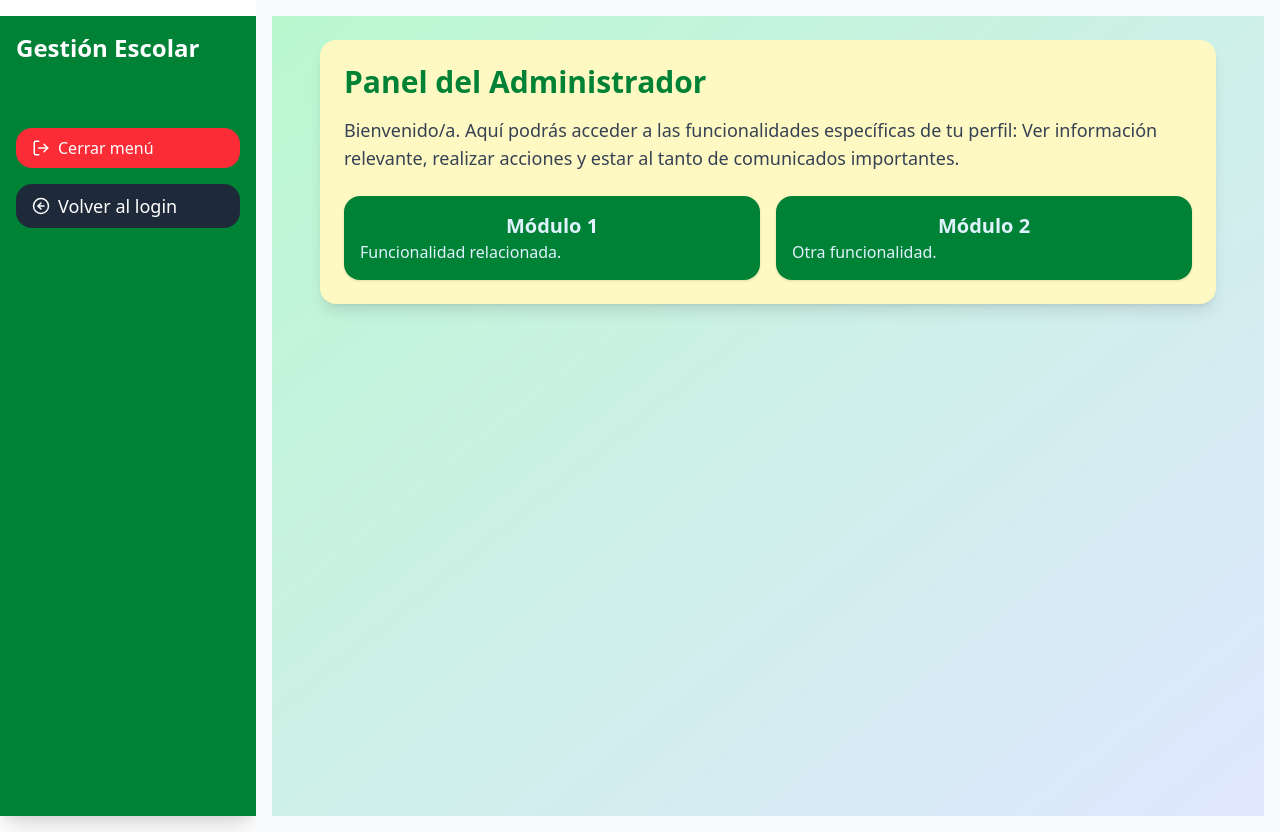
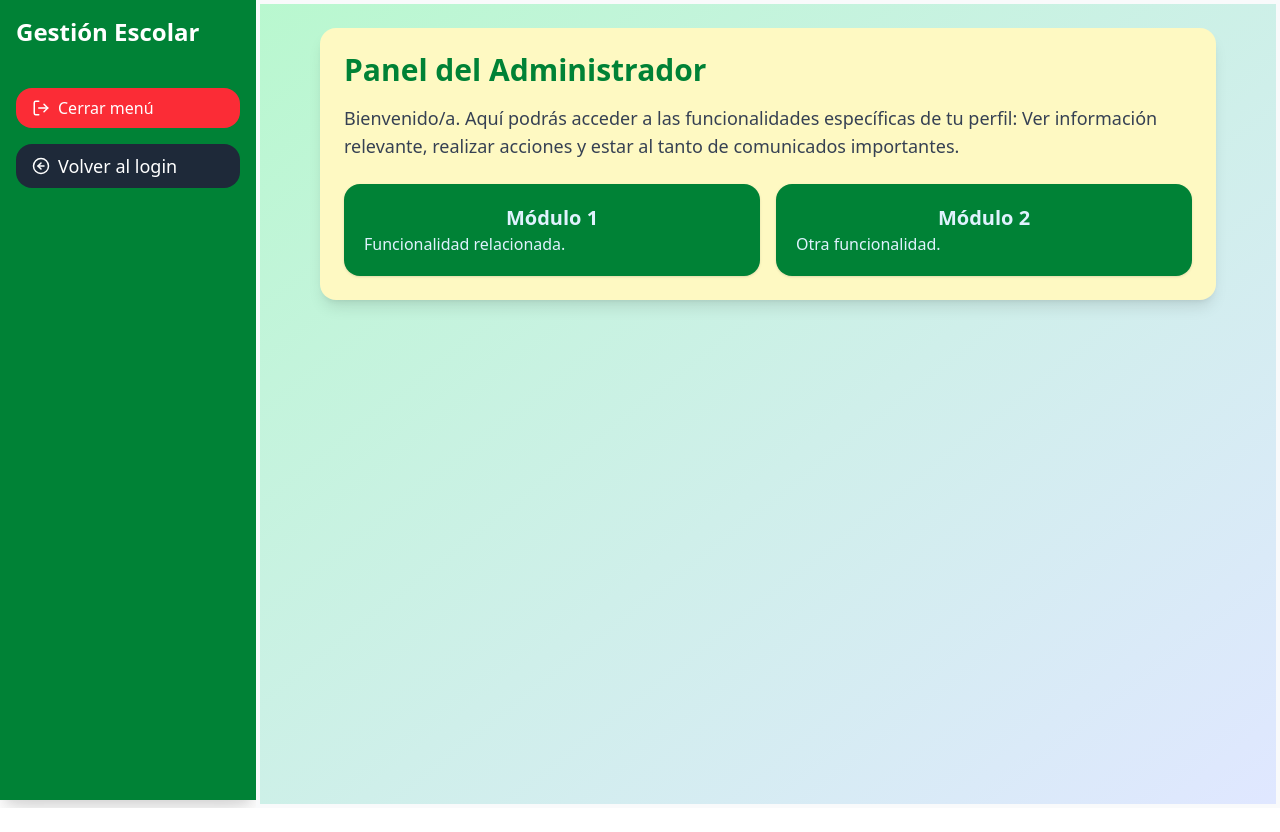
Before and after one commit to fausto5454/GestionEscolar, a React (Vite) app: page /admin in a window 1280 px wide. After the commit the page ends 808 px from the top, so only its background shows below. Built offline with nearby package versions, Linux system fonts and the light colour scheme.

Commit message:
Corrección del panel lateral izquierdo y ocultamiento en móviles

```diff
--- a/src/components/Layout.jsx
+++ b/src/components/Layout.jsx
@@ -12,16 +12,17 @@ import {
   FilePlus,
   LogOut,
   ArrowLeftCircle,
-  Menu, // <-- ICONO DEL BOTÓN HAMBURGUESA
+  Menu,
+  X,
 } from "lucide-react";
 
 function Layout({ children }) {
   const { user, logout } = useAuth();
   const [isCollapsed, setIsCollapsed] = useState(false);
-  const [isMenuOpen, setIsMenuOpen] = useState(false); // Nuevo estado para controlar la visibilidad del menú en móvil
+  const [isMenuOpen, setIsMenuOpen] = useState(false);
 
   const toggleSidebar = () => setIsCollapsed(!isCollapsed);
-  const toggleMobileMenu = () => setIsMenuOpen(!isMenuOpen); // Función para controlar el menú en móvil
+  const toggleMobileMenu = () => setIsMenuOpen(!isMenuOpen);
 
   const menu = {
     admin: [
@@ -52,24 +53,67 @@ function Layout({ children }) {
   const currentMenu = menu[user?.role] || [];
 
   return (
-    <div className="flex min-h-screen">
+    <div className="flex min-h-screen relative">
+      {/* Botón hamburguesa fijo en móviles */}
+      <button
+        onClick={toggleMobileMenu}
+        className="lg:hidden fixed top-4 left-4 z-50 bg-white text-green-700 p-2 rounded shadow-md"
+      >
+        {isMenuOpen ? <X size={24} /> : <Menu size={24} />}
+      </button>
+
+      {/* Sidebar móvil */}
+      <motion.aside
+        initial={{ x: "-100%" }}
+        animate={{ x: isMenuOpen ? 0 : "-100%" }}
+        transition={{ type: "tween" }}
+        className="fixed top-0 left-0 h-full w-64 bg-green-700 text-white p-4 shadow-xl z-40 lg:hidden"
+      >
+        <div className="flex justify-between items-center mb-6">
+          <h2 className="text-2xl font-bold">Gestión Escolar</h2>
+        </div>
+
+        <ul className="space-y-4">
+          {currentMenu.map((item, i) => (
+            <li key={i}>
+              <Link
+                to={item.path}
+                className="flex items-center space-x-2 hover:text-indigo-200 transition-colors"
+                onClick={() => setIsMenuOpen(false)} // Cierra menú tras navegación
+              >
+                <span>{item.icon}</span>
+                <span className="text-sm sm:text-base">{item.label}</span>
+              </Link>
+            </li>
+          ))}
+        </ul>
+
+        <button
+          onClick={() => {
+            toggleSidebar();
+            setIsMenuOpen(false);
+          }}
+          className="mt-10 flex items-center space-x-2 px-4 py-2 bg-red-50 hover:bg-yellow-500 rounded-2xl text-white w-full"
+        >
+          <LogOut size={18} />
+          <span>{isCollapsed ? "Abrir menú" : "Cerrar menú"}</span>
+        </button>
+
+        <Link
+          to="/login"
+          className="mt-4 flex items-center space-x-2 px-4 py-2 bg-gray-800 hover:bg-yellow-500 rounded-2xl text-white w-full"
+        >
+          <ArrowLeftCircle size={18} />
+          <span className="text-sm sm:text-base">Volver al login</span>
+        </Link>
+      </motion.aside>
+
+      {/* Sidebar de escritorio */}
       <motion.aside
         animate={{ width: isCollapsed ? 72 : 256 }}
         transition={{ type: "spring", stiffness: 100 }}
-        className="bg-green-700 text-white p-4 shadow-xl overflow-hidden h-screen mt-4"
+        className="hidden lg:block bg-green-700 text-white p-4 shadow-xl overflow-hidden h-screen"
       >
-        {/* Botón hamburguesa visible solo en dispositivos móviles */}
-        <div className="block lg:hidden">
-          <button
-            onClick={toggleMobileMenu}
-            className="text-white p-2"
-          >
-            <Menu size={24} /> {/* Icono del menú hamburguesa */}
-          </button>
-        </div>
-
-        {/* Menú lateral para dispositivos grandes */}
-        <div className={`lg:block ${isMenuOpen ? "block" : "hidden"} lg:flex lg:flex-col`}>
         <div className="flex justify-between items-center mb-6">
           {!isCollapsed && <h2 className="text-2xl font-bold">Gestión Escolar</h2>}
         </div>
@@ -82,7 +126,9 @@ function Layout({ children }) {
                 className="flex items-center space-x-2 hover:text-indigo-200 transition-colors"
               >
                 <span>{item.icon}</span>
-                  <span className="text-sm sm:text-base lg:text-lg">{!isCollapsed && item.label}</span>
+                <span className="text-sm sm:text-base lg:text-lg">
+                  {!isCollapsed && item.label}
+                </span>
               </Link>
             </li>
           ))}
@@ -93,10 +139,9 @@ function Layout({ children }) {
           className="mt-10 flex items-center space-x-2 px-4 py-2 bg-red-500 hover:bg-yellow-500 rounded-2xl text-white w-full"
         >
           <LogOut size={18} />
-            {!isCollapsed && <span>{isCollapsed ? "Abrir menú" : "Cerrar menú"}</span>}
+          {!isCollapsed && <span>Cerrar menú</span>}
         </button>
 
-          {/* BOTÓN DE VOLVER AL LOGIN */}
         <Link
           to="/login"
           className="mt-4 flex items-center space-x-2 px-4 py-2 bg-gray-800 hover:bg-yellow-500 rounded-2xl text-white w-full"
@@ -104,10 +149,9 @@ function Layout({ children }) {
           <ArrowLeftCircle size={18} />
           {!isCollapsed && <span className="text-sm sm:text-base lg:text-lg">Volver al login</span>}
         </Link>
-        </div>
       </motion.aside>
 
-      <main className="flex-1 p-4 bg-gray-50">{children}</main>
+      <main className="flex-1 p-1 bg-gray-50">{children}</main>
     </div>
   );
 }
--- a/src/pages/dashboard/AdminDashboard.jsx
+++ b/src/pages/dashboard/AdminDashboard.jsx
@@ -10,11 +10,11 @@ function AdminDashboard() {
           Bienvenido/a. Aquí podrás acceder a las funcionalidades específicas de tu perfil: Ver información relevante, realizar acciones y estar al tanto de comunicados importantes.
         </p>
         <div className="mt-6 grid grid-cols-1 md:grid-cols-2 gap-4">
-          <div className="bg-green-700 p-4 rounded-2xl shadow">
+          <div className="bg-green-700 p-5 rounded-2xl shadow">
             <h2 className="text-xl font-semibold text-sky-100 text-center">Módulo 1</h2>
             <p className="text-sky-100">Funcionalidad relacionada.</p>
           </div>
-          <div className="bg-green-700 p-4 rounded-2xl shadow">
+          <div className="bg-green-700 p-5 rounded-2xl shadow">
             <h2 className="text-xl font-semibold text-sky-100 text-center">Módulo 2</h2>
             <p className="text-sky-100">Otra funcionalidad.</p>
           </div>
```
Lines whose indentation alone changed are shown as unchanged.
